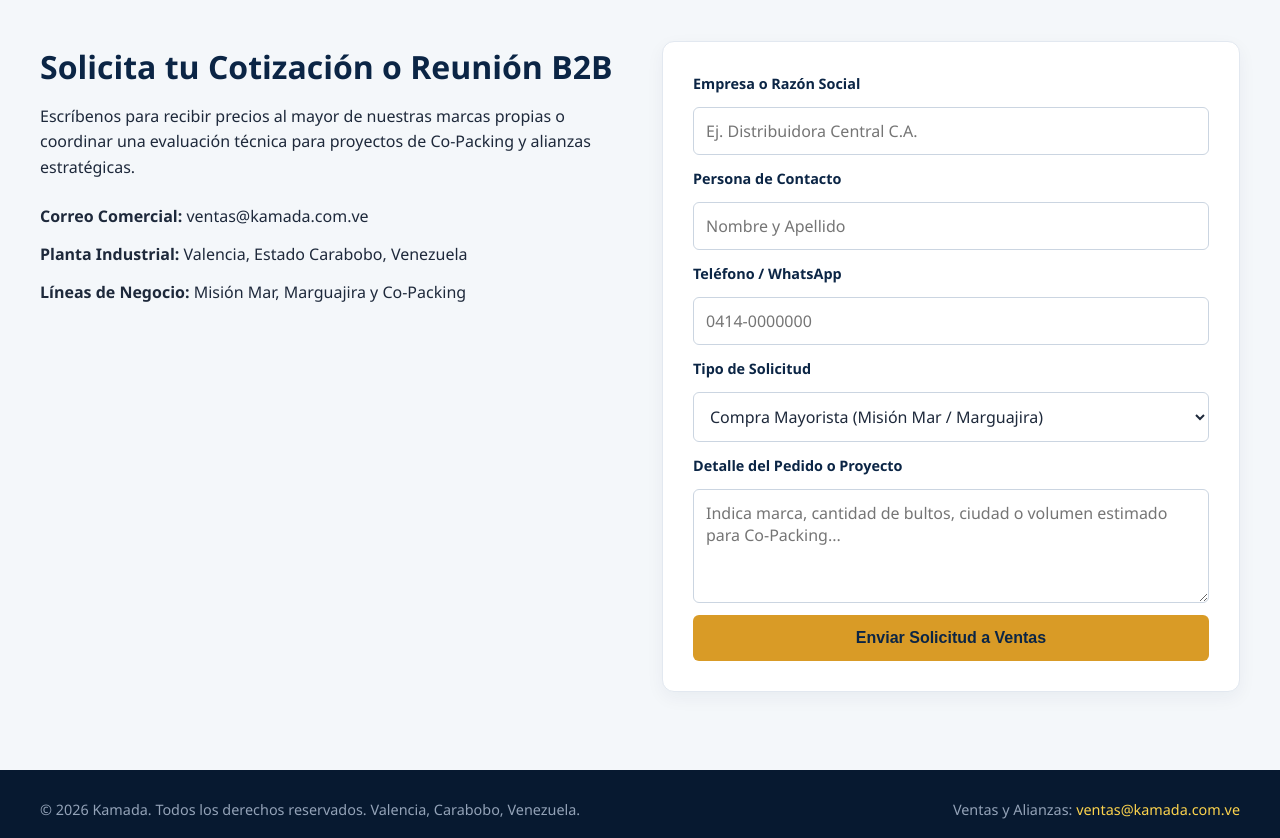
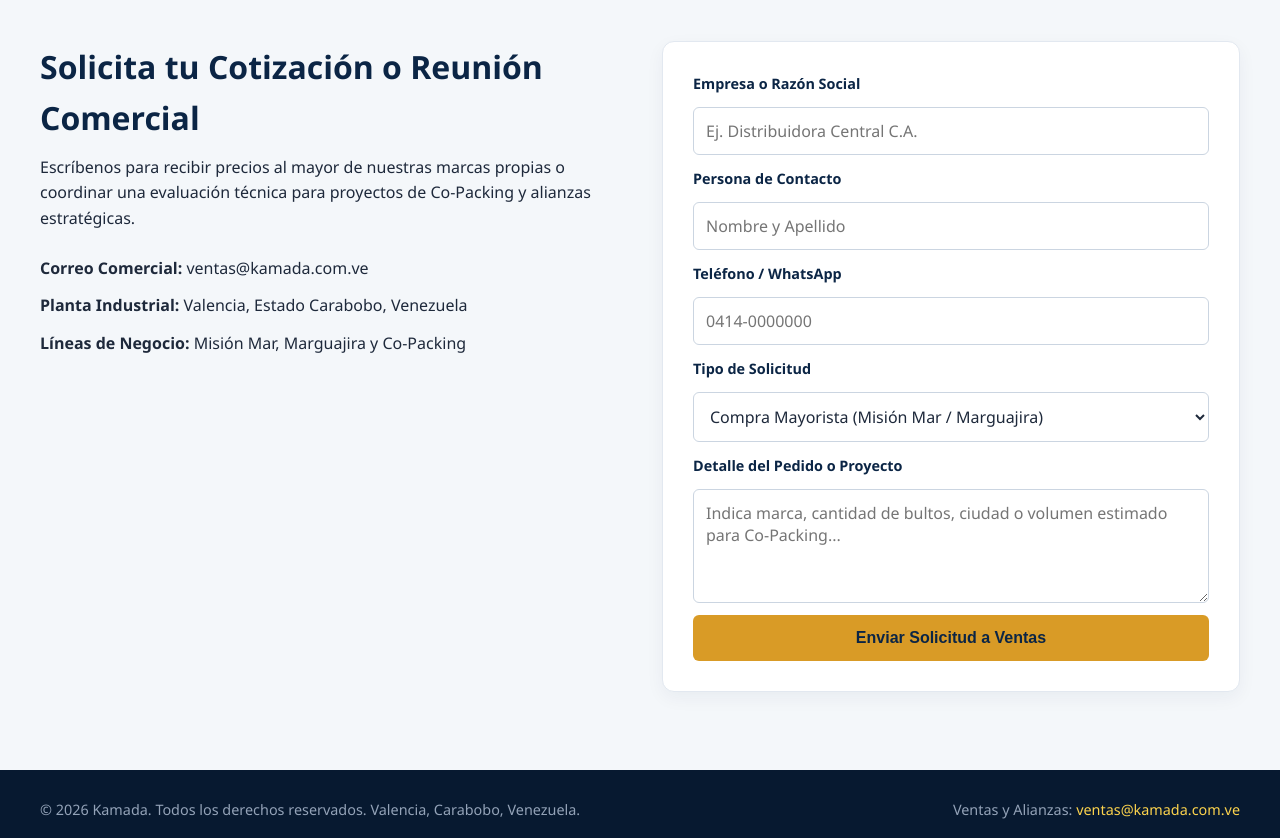
Before and after one commit to aristidespaez-stack/web-kamada, a plain HTML site: page index.html in a window 1280 px wide. Shown: the part 2841-3679 px from the top of the page. Drawn offline with Linux system fonts and the light colour scheme.

Commit message:
Ajusta titulo de seccion de contacto

```diff
--- a/index.html
+++ b/index.html
@@ -163,7 +163,7 @@
   <section id="contacto" class="section bg-light"> <!-- Sección 5: Contacto y formulario comercial -->
     <div class="container contact-grid"> <!-- Cuadrícula de dos columnas -->
       <div class="contact-info"> <!-- Columna izquierda -->
-        <h2>Solicita tu Cotización o Reunión B2B</h2> <!-- Título -->
+        <h2>Solicita tu Cotización o Reunión Comercial</h2> <!-- Título -->
         <p>Escríbenos para recibir precios al mayor de nuestras marcas propias o coordinar una evaluación técnica para proyectos de Co-Packing y alianzas estratégicas.</p> <!-- Instrucción -->
         <ul class="contact-list"> <!-- Datos directos -->
           <li><strong>Correo Comercial:</strong> ventas@kamada.com.ve</li> <!-- Correo -->
```
